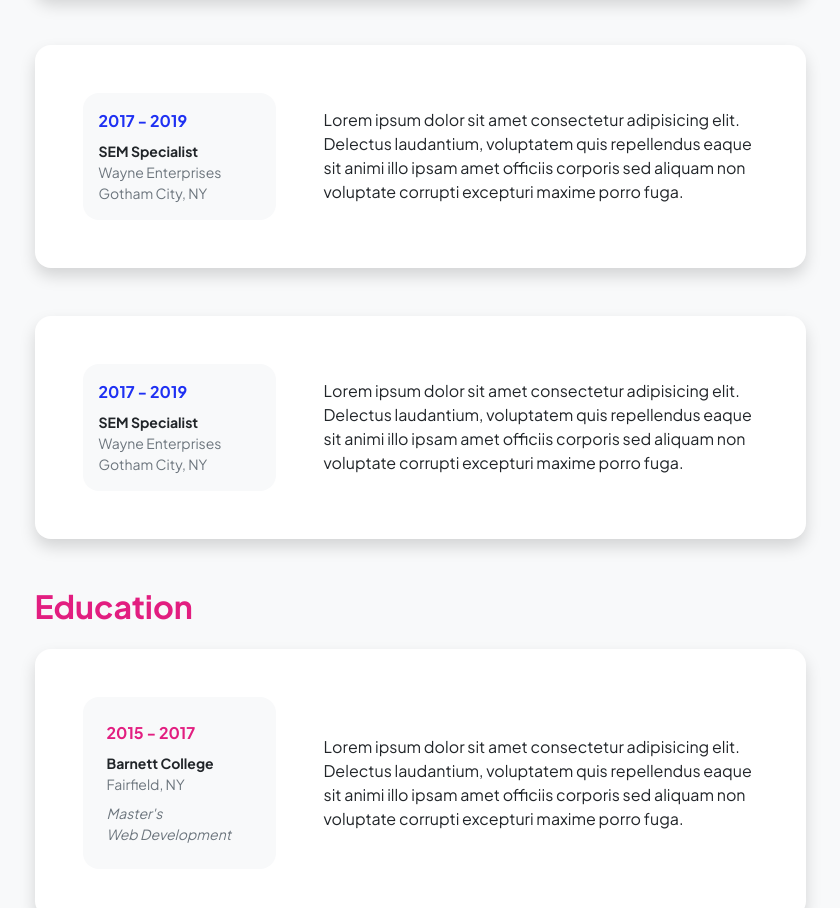
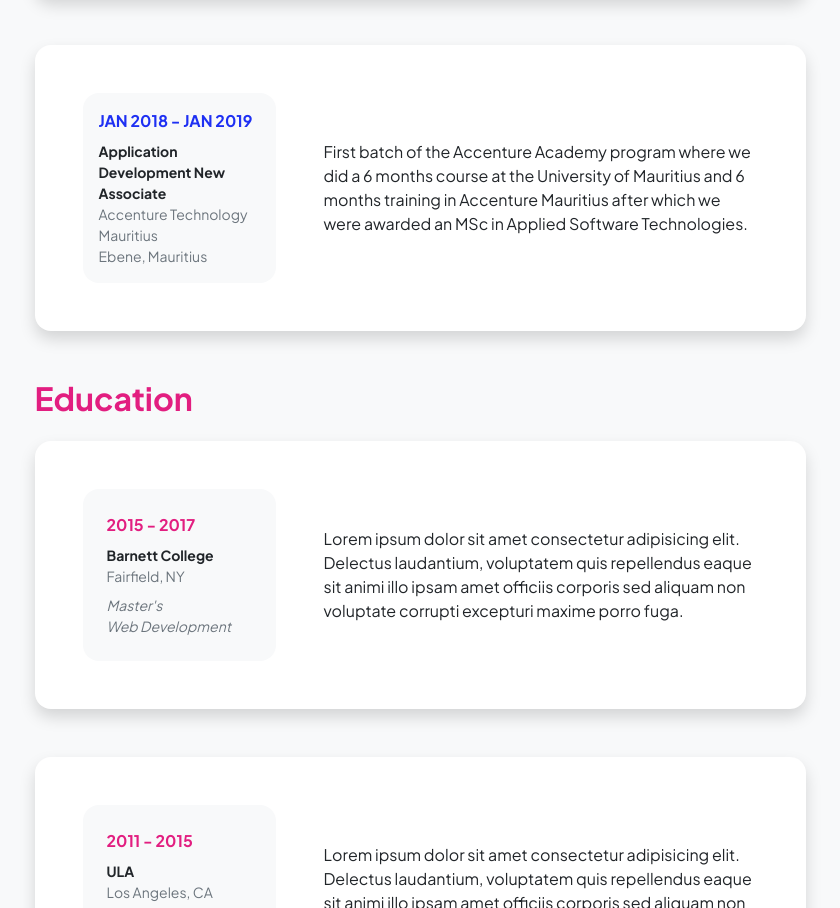
Before and after one commit to manreddy/manreddy.github.io, a plain HTML site: page resume.html in a window 1280 px wide. Shown: the part 2000-2908 px from the top of the page, without its empty margins (220-1060 px from the left). Drawn offline with nearby package versions, Linux system fonts and the light colour scheme.

Commit message:
finished experience section

```diff
--- a/resume.html
+++ b/resume.html
@@ -138,18 +138,18 @@
                                     <div class="row align-items-center gx-5">
                                         <div class="col text-center text-lg-start mb-4 mb-lg-0">
                                             <div class="bg-light p-3 rounded-4">
-                                                <div class="text-primary fw-bolder mb-2">2017 - 2019</div>
-                                                <div class="small fw-bolder">SEM Specialist</div>
-                                                <div class="small text-muted">Wayne Enterprises</div>
-                                                <div class="small text-muted">Gotham City, NY</div>
+                                                <div class="text-primary fw-bolder mb-2">JAN 2018 - JAN 2019</div>
+                                                <div class="small fw-bolder">Application Development New Associate</div>
+                                                <div class="small text-muted">Accenture Technology Mauritius</div>
+                                                <div class="small text-muted">Ebene, Mauritius</div>
                                             </div>
                                         </div>
-                                        <div class="col-lg-8"><div>Lorem ipsum dolor sit amet consectetur adipisicing elit. Delectus laudantium, voluptatem quis repellendus eaque sit animi illo ipsam amet officiis corporis sed aliquam non voluptate corrupti excepturi maxime porro fuga.</div></div>
+                                        <div class="col-lg-8"><div>First batch of the Accenture Academy program where we did a 6 months course at the University of Mauritius and 6 months training in Accenture Mauritius after which we were awarded an MSc in Applied Software Technologies.</div></div>
                                     </div>
                                 </div>
                             </div>
                             <!-- Experience Card 7-->
-                            <div class="card shadow border-0 rounded-4 mb-5">
+                            <!-- <div class="card shadow border-0 rounded-4 mb-5">
                                 <div class="card-body p-5">
                                     <div class="row align-items-center gx-5">
                                         <div class="col text-center text-lg-start mb-4 mb-lg-0">
@@ -163,7 +163,7 @@
                                         <div class="col-lg-8"><div>Lorem ipsum dolor sit amet consectetur adipisicing elit. Delectus laudantium, voluptatem quis repellendus eaque sit animi illo ipsam amet officiis corporis sed aliquam non voluptate corrupti excepturi maxime porro fuga.</div></div>
                                     </div>
                                 </div>
-                            </div>
+                            </div> -->
                         </section>
                         <!-- Education Section-->
                         <section>
```
